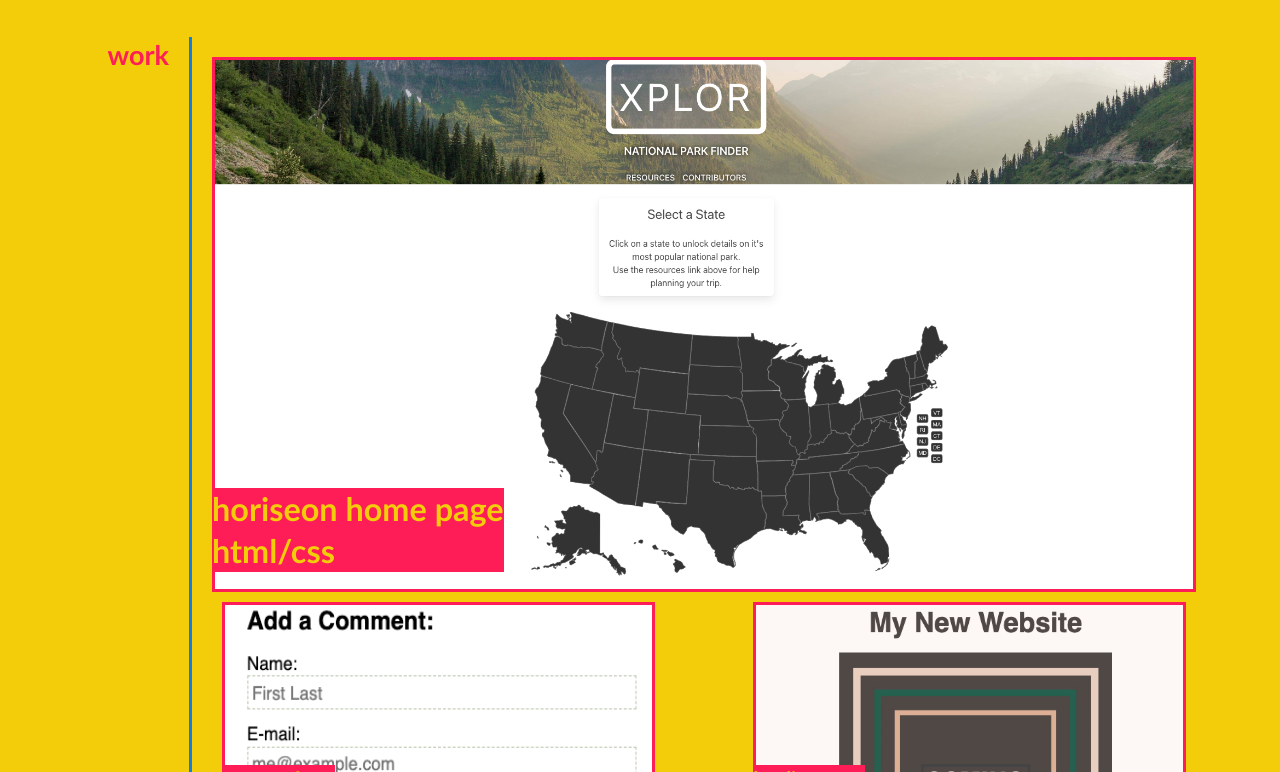
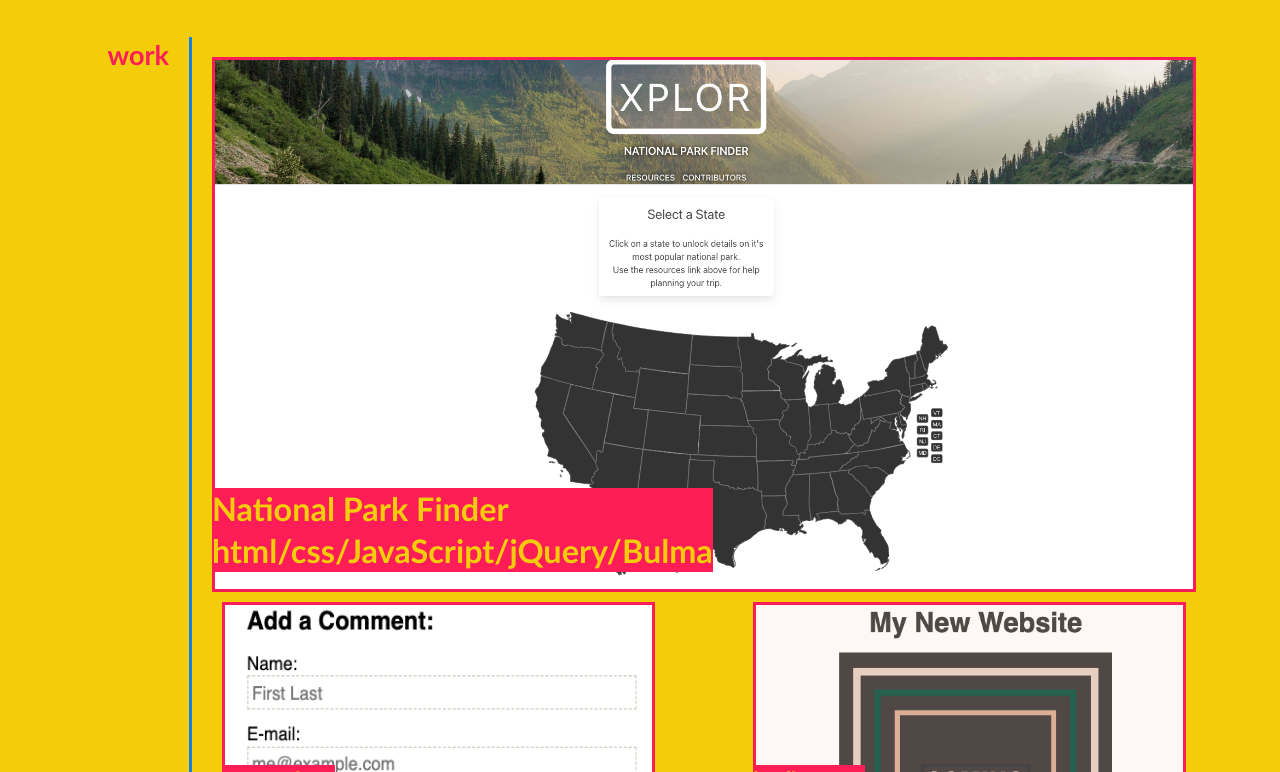
Before and after one commit to madisenvo/Challenge-2, a plain HTML site: page index.html in a window 1280 px wide. Shown: the part 397-1169 px from the top of the page. Drawn offline with Linux system fonts and the light colour scheme.

Commit message:
updated project caption

```diff
--- a/index.html
+++ b/index.html
@@ -52,7 +52,7 @@
                         <img class="image-large" src="assets/images/park.png" alt="horiseon home page"/>
                     </a>
                     <div class="image-large-title">
-                        <h1>horiseon home page <br> html/css</h1>
+                        <h1>National Park Finder <br> html/css/JavaScript/jQuery/Bulma</h1>
                     </div>
                 </div>
                 <div class="gallery">
```
